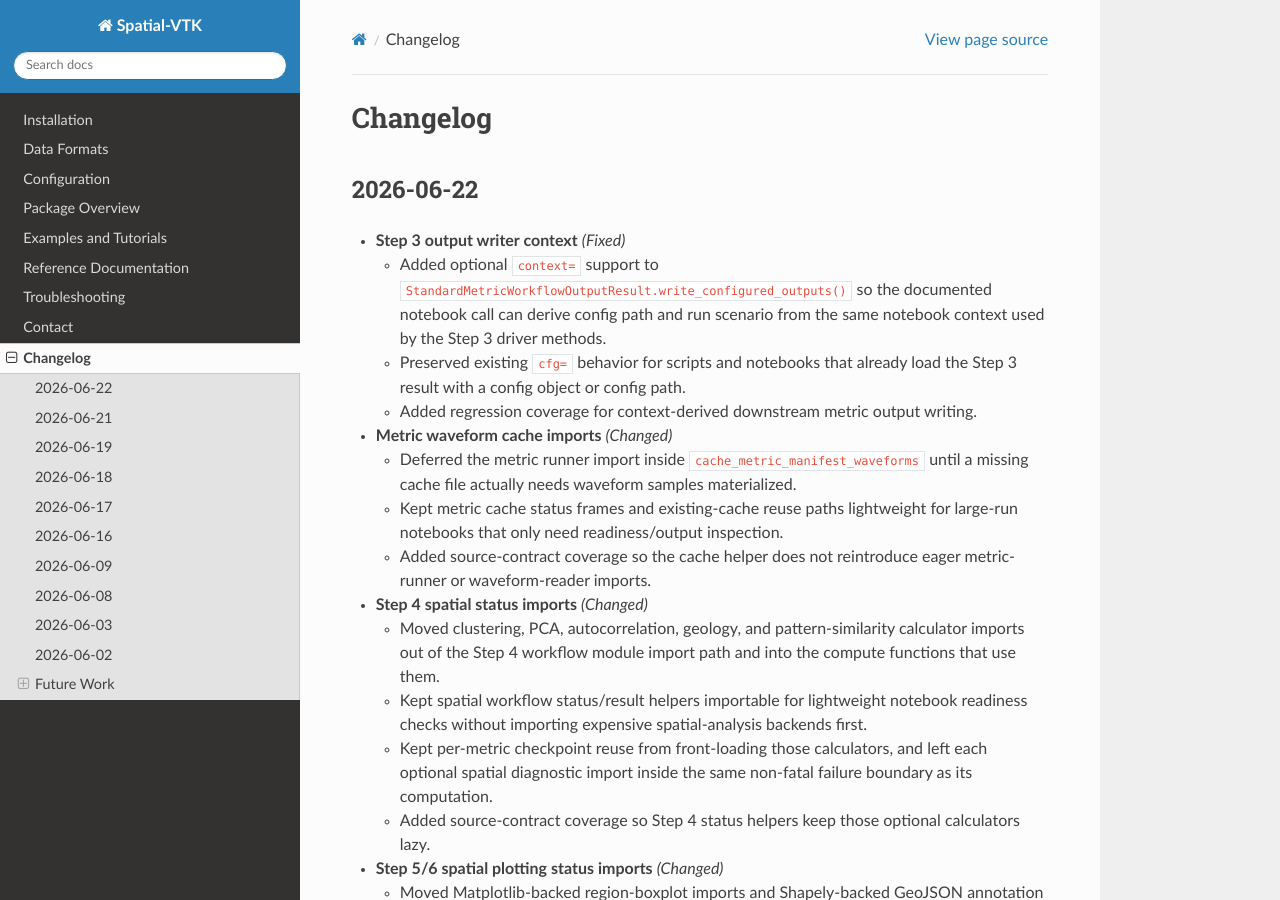
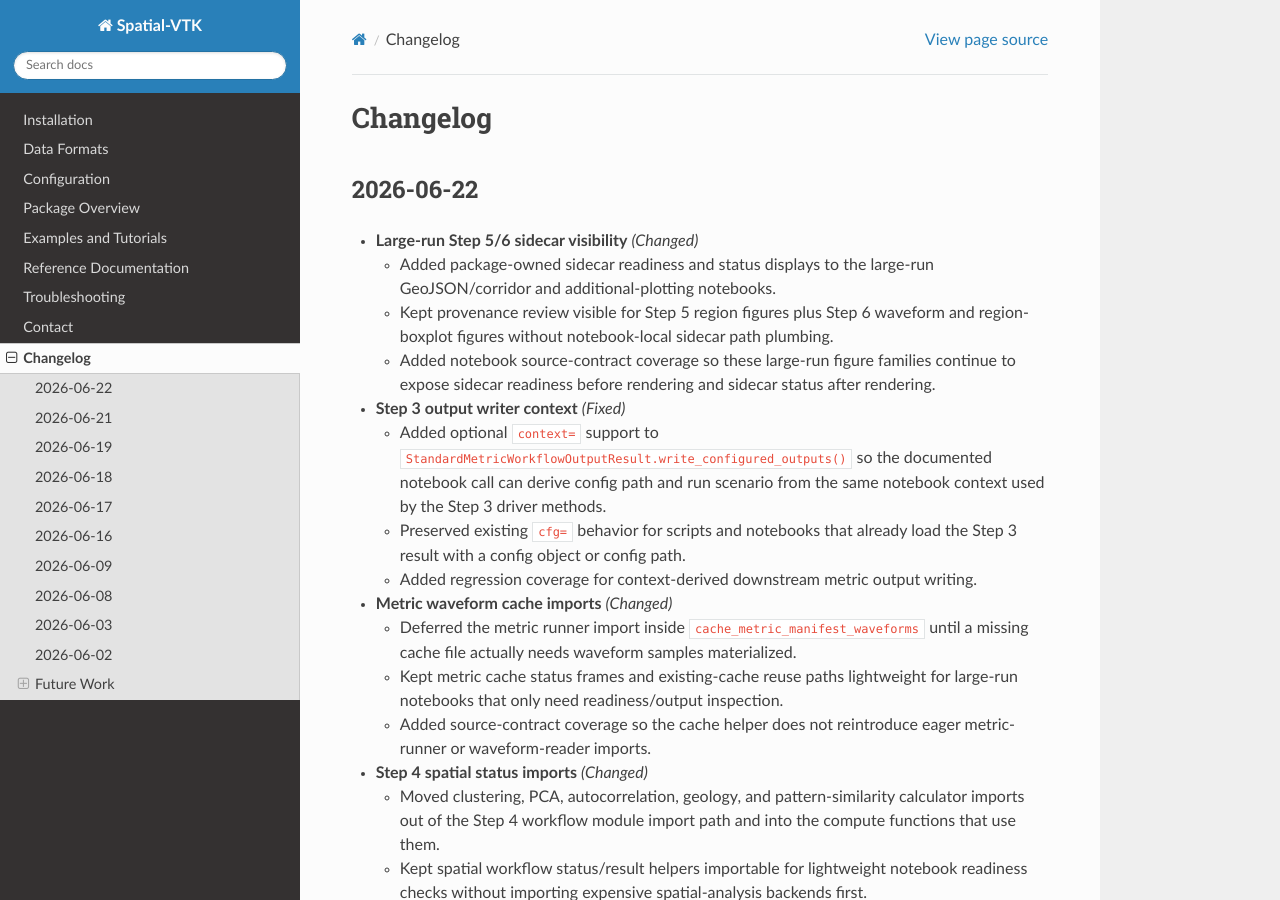
Before and after one commit to bcbirkel/spatial-vtk, a Sphinx documentation site: the page built from docs/changelog.rst, in a window 1280 px wide and 900 px high. Built offline with Sphinx 7.4.7 and the Read the Docs theme 3.1.0, drawn with Linux system fonts in a browser that asks for light colours.

Commit message:
Show large-run sidecar provenance for later figures

```diff
--- a/docs/changelog.rst
+++ b/docs/changelog.rst
@@ -3,6 +3,17 @@ Changelog
 
 2026-06-22
 ----------
+
+- **Large-run Step 5/6 sidecar visibility** *(Changed)*
+
+  - Added package-owned sidecar readiness and status displays to the large-run
+    GeoJSON/corridor and additional-plotting notebooks.
+  - Kept provenance review visible for Step 5 region figures plus Step 6
+    waveform and region-boxplot figures without notebook-local sidecar path
+    plumbing.
+  - Added notebook source-contract coverage so these large-run figure families
+    continue to expose sidecar readiness before rendering and sidecar status
+    after rendering.
 
 - **Step 3 output writer context** *(Fixed)*
 
```
Also changed, not shown: docs/examples/large_run/step_05_large_run_geojson_corridors.ipynb, docs/examples/large_run/step_06_large_run_additional_plotting.ipynb, 1 other file.
